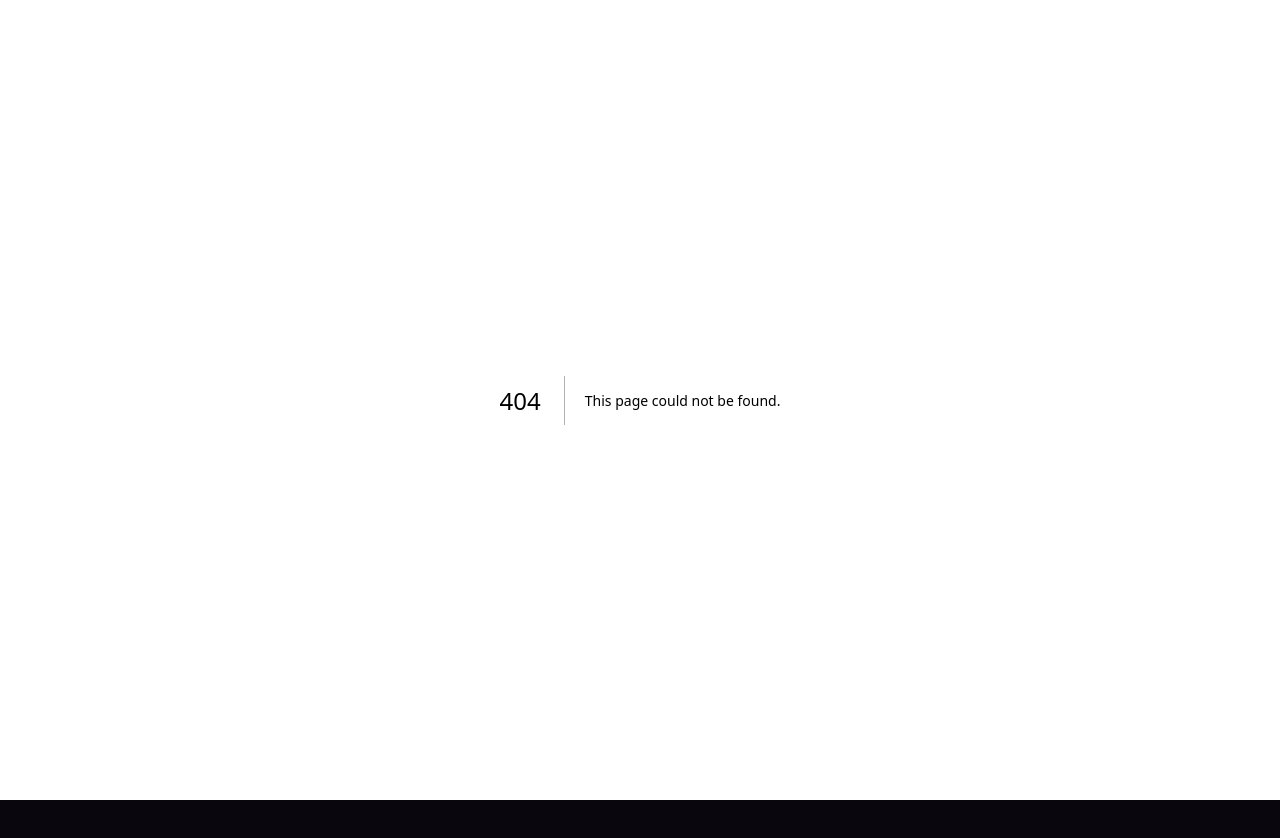
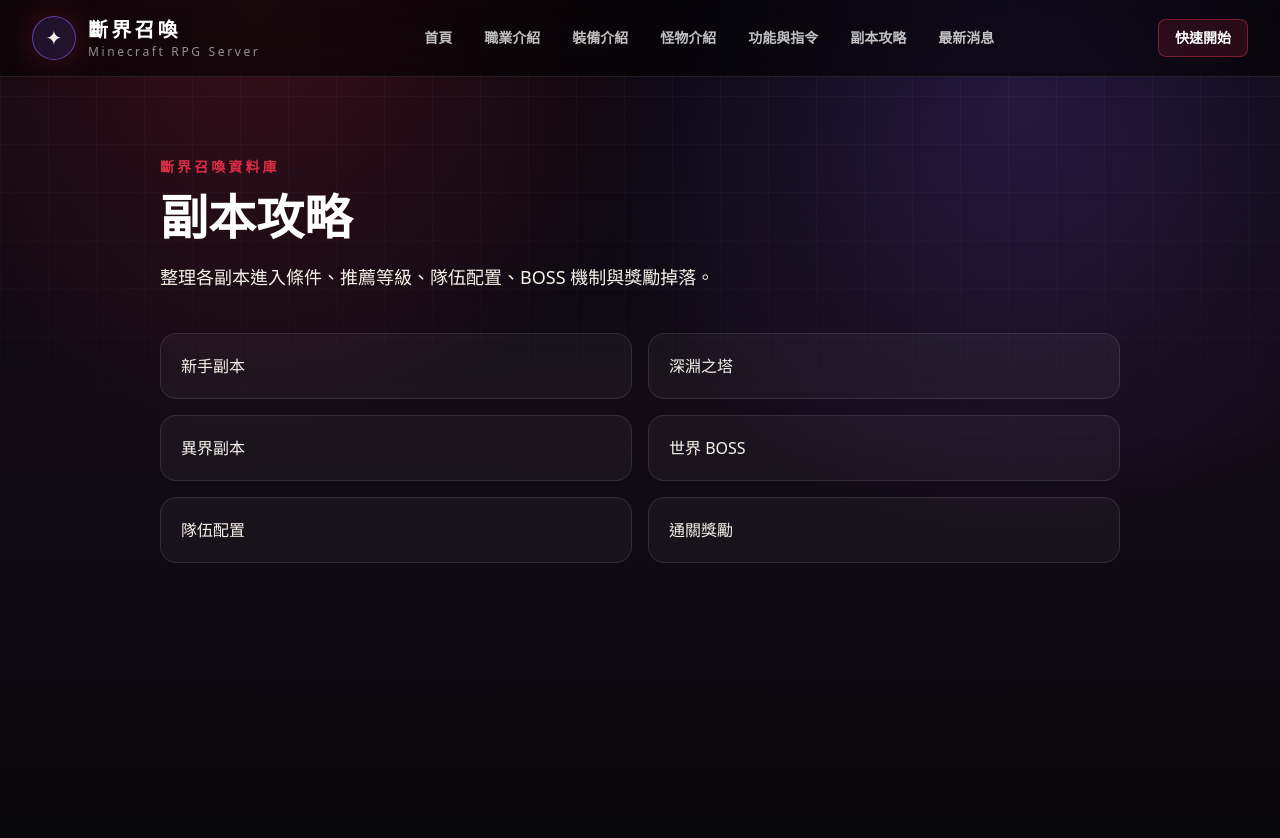
Before and after one commit to bella-163/forriftcall, a Next.js app: page /dungeons in a window 1280 px wide. Before the commit this address had no page. Shown: the top 838 px of the page. Before the commit the page ends 800 px from the top, so only its background shows below. Built offline with nearby package versions, Linux system fonts and the light colour scheme.

Commit message:
Add dungeons page placeholder

```diff
--- /dev/null
+++ b/src/app/dungeons/page.tsx
@@ -0,0 +1,15 @@
+import { SiteHeader } from "@/components/layout/SiteHeader";
+import { SectionPlaceholder } from "@/components/sections/SectionPlaceholder";
+
+export default function DungeonsPage() {
+  return (
+    <>
+      <SiteHeader />
+      <SectionPlaceholder
+        title="副本攻略"
+        description="整理各副本進入條件、推薦等級、隊伍配置、BOSS 機制與獎勵掉落。"
+        items={["新手副本", "深淵之塔", "異界副本", "世界 BOSS", "隊伍配置", "通關獎勵"]}
+      />
+    </>
+  );
+}
```
